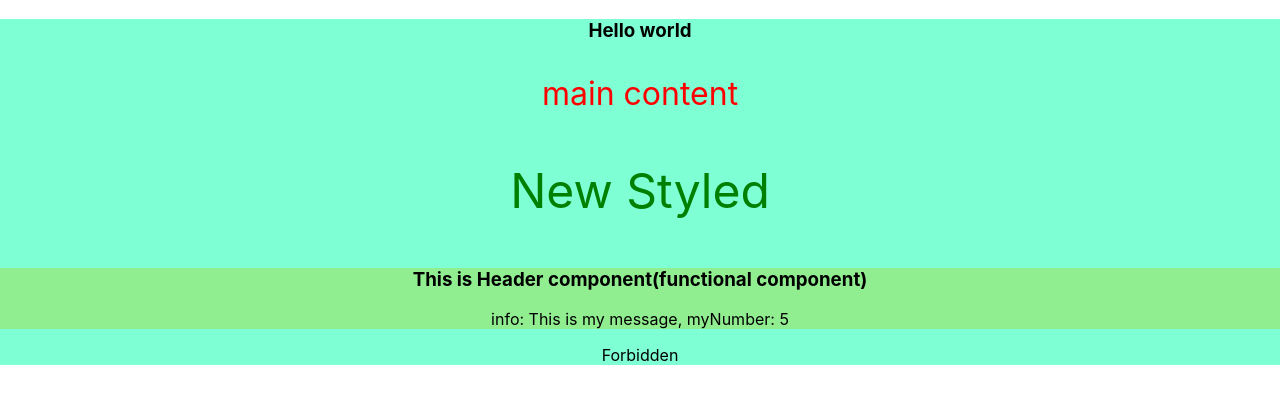
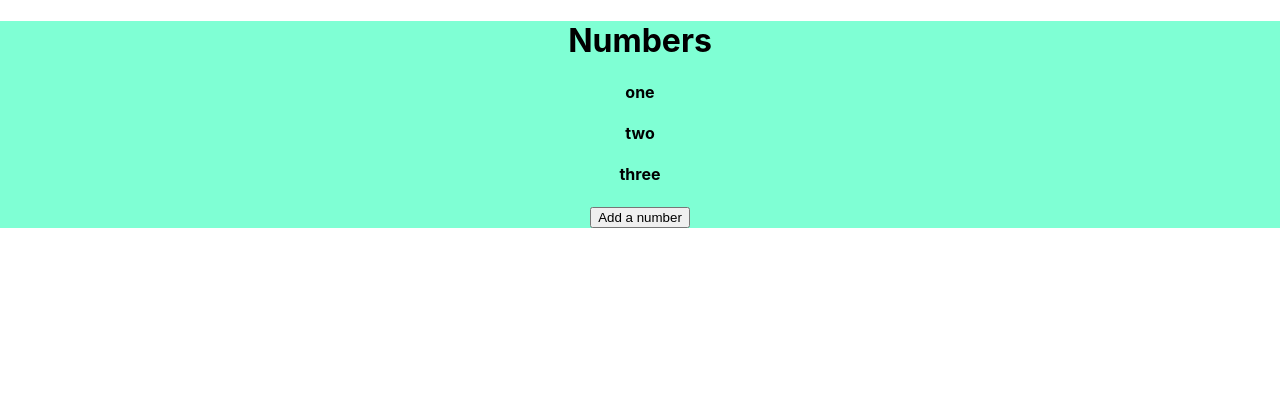
Before and after one commit to RyanClayKao/ReactAndDjangoFullStack_React-Introduction_from-Udemy, a React (Create React App) app: page / in a window 1280 px wide. Shown: the top 404 px of the page. Built offline with nearby package versions, Linux system fonts and the light colour scheme.

Commit message:
學習使用React hooks的useState

```diff
--- a/src/App.js
+++ b/src/App.js
@@ -1,9 +1,11 @@
 import './App.css';
 // 當同一個 js或 jsx中有多個可以引入時，就可以指定引入
 // import { Header } from "./components/header"
-import Header from "./components/header"
-import Footer from "./components/footer"
-import styled from "styled-components"
+import Header from "./components/header";
+import Footer from "./components/footer";
+import Numbers from "./components/numbers";
+
+import styled from "styled-components";
 
 function ShowMessage(props){
   if (props.isShow){
@@ -35,12 +37,14 @@
   if (userLogin) {
     return (
       <div className="App">
-        <h3>Hello world</h3>
+        {/* <h3>Hello world</h3>
         <p style={pStyle}>main content</p>
         <Paragraph>New Styled</Paragraph>
         <Header info="This is my message" myNumber="5"/>
         <Footer trademark="page by RyanClayKao" appAlert={alertFromApp}/>
-        <ShowMessage isShow={false} />
+        <ShowMessage isShow={false} /> */}
+
+        <Numbers></Numbers>
       </div>
     );
   }else{
--- /dev/null
+++ b/src/components/numbers.js
@@ -0,0 +1,22 @@
+import React, { useState } from "react";
+
+const Numbers = () => {
+    const [numbers, setNumbers] = useState(['one', 'two', 'three']);
+    const [letters, setLetters] = useState(['a', 'b', 'c']);
+
+    const addNumber = () => {
+        setNumbers([...numbers, 'four'])
+    }
+
+    return (
+        <div>
+            <h1>Numbers</h1>
+            {numbers.map(num => {
+                return <h4 key={num}>{num}</h4>
+            })}
+            <button onClick={addNumber}>Add a number</button>
+        </div>
+    )
+}
+
+export default Numbers
```
